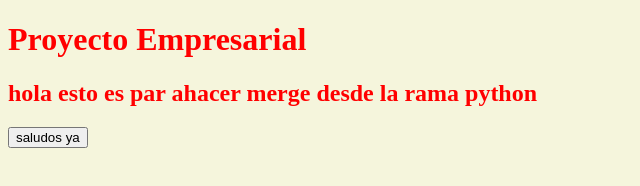
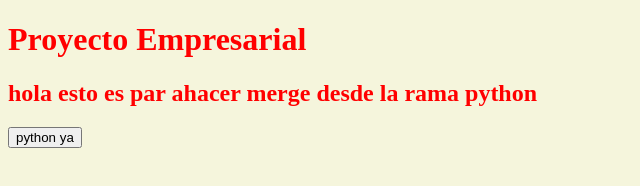
Before and after one commit to CristianBackend/CursoGitPildarasInformaticas, a plain HTML site: page index.html in a window 1280 px wide. Shown: the full height of the page, 0-640 px from the left. Drawn offline with Linux system fonts and the light colour scheme.

Commit message:
desde python

```diff
--- a/index.html
+++ b/index.html
@@ -13,7 +13,9 @@
     <h2>hola esto es par ahacer merge desde la rama python</h2>
 
 
-    <input type="button" onclick="Sludar()" value="saludos ya">
+
+
+    <input type="button" onclick="python()" value="python ya">
 
 
 </body>
--- a/js/app.js
+++ b/js/app.js
@@ -1,3 +1,3 @@
-function Sludar(){
+function python(){
     alert("hola mi nombre es cristian y estoy desde python")
 }
```
